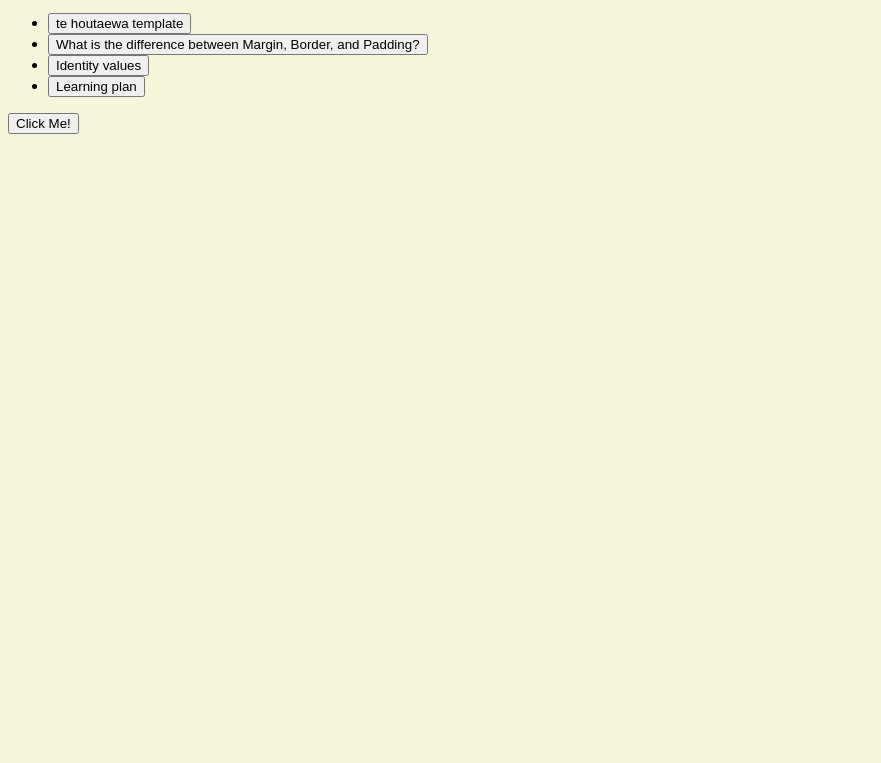
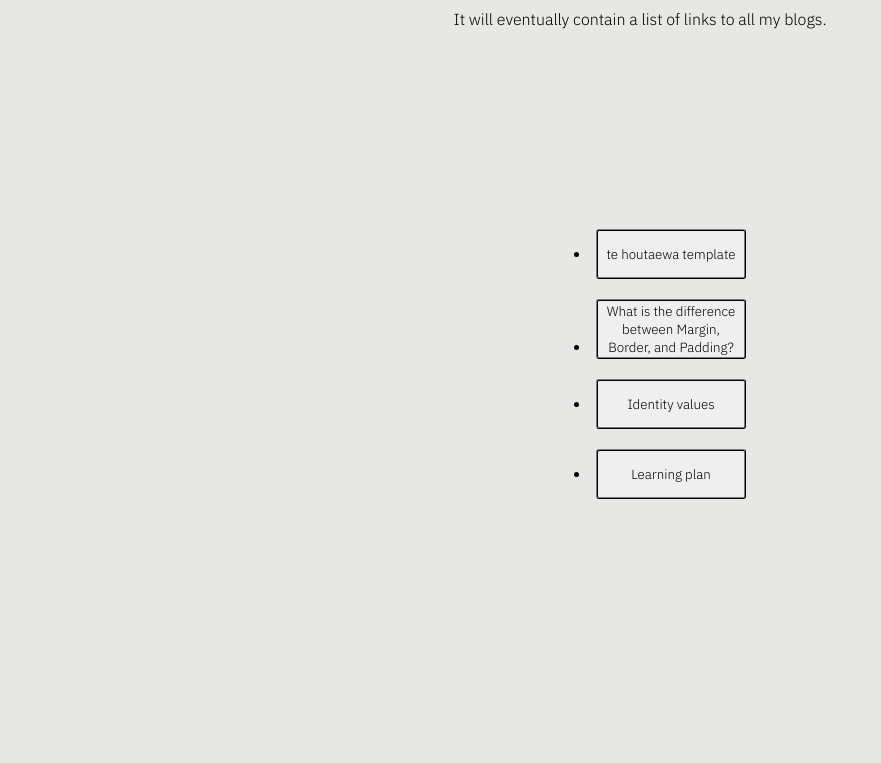
Before and after one commit to CCCoBBB/Bootcamp-Blog, a plain HTML site: page index.html in a window 1280 px wide. Shown: the part 135-898 px from the top of the page, without its empty margins (0-881 px from the left). Before the commit the page ends 800 px from the top, so only its background shows below. Drawn offline with Linux system fonts and the light colour scheme; files that its build step writes are made by us from their sources.

Commit message:
added correct location for css

```diff
--- a/index.html
+++ b/index.html
@@ -6,7 +6,7 @@
     <link href="https://fonts.googleapis.com/css2?family=IBM+Plex+Sans:wght@300&display=swap" rel="stylesheet">
     <title>Caleb's Blog</title>
     <meta charset="UTF-8" />
-    <link href="../styles/main.css" rel="stylesheet" type="text/css" />
+    <link href="../CCCoBBB.github.io/stylesindex.css" rel="stylesheet" type="text/css" />
   </head>
   <body>
 
```
